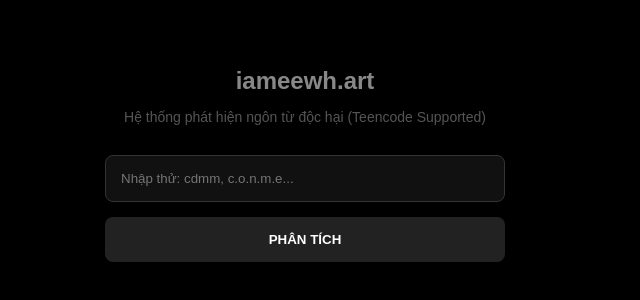
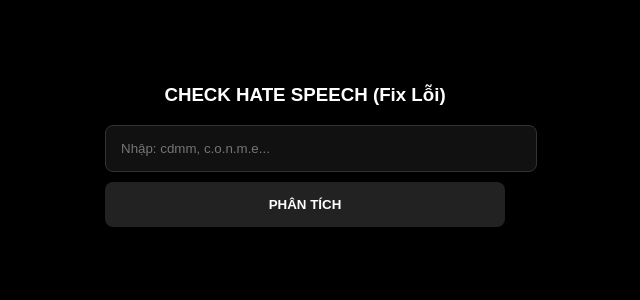
Before and after one commit to iameewh-lgtm/web-hate-speech, a website: page index.html in a window 1280 px wide. Shown: the part 234-534 px from the top of the page, without its empty margins (335-975 px from the left). Drawn offline with Linux system fonts and the light colour scheme.

Commit message:
Refactor hate speech detection HTML structure
Updated the title and improved error handling in the script.

```diff
--- a/index.html
+++ b/index.html
@@ -3,57 +3,59 @@
 <head>
     <meta charset="UTF-8">
     <meta name="viewport" content="width=device-width, initial-scale=1.0">
-    <title>AI Hate Speech Detector</title>
+    <title>AI Hate Speech Check</title>
     <style>
         body { background-color: #000; color: #fff; font-family: sans-serif; display: flex; flex-direction: column; align-items: center; justify-content: center; height: 100vh; margin: 0; }
         .container { text-align: center; width: 90%; max-width: 400px; }
-        h1 { color: #888; font-size: 24px; margin-bottom: 5px; }
-        p { color: #555; font-size: 14px; margin-bottom: 30px; }
-        input { width: 100%; padding: 15px; background: #111; border: 1px solid #333; color: #fff; border-radius: 8px; outline: none; box-sizing: border-box; }
-        button { width: 100%; padding: 15px; margin-top: 15px; background: #222; color: #fff; border: none; border-radius: 8px; cursor: pointer; font-weight: bold; }
+        input { width: 100%; padding: 15px; background: #111; border: 1px solid #333; color: #fff; border-radius: 8px; margin-bottom: 10px; }
+        button { width: 100%; padding: 15px; background: #222; color: #fff; border: none; border-radius: 8px; cursor: pointer; font-weight: bold; }
         button:hover { background: #333; }
-        #result { margin-top: 20px; font-weight: bold; }
+        #result { margin-top: 20px; font-weight: bold; min-height: 20px; }
     </style>
 </head>
 <body>
     <div class="container">
-        <h1>iameewh.art</h1>
-        <p>Hệ thống phát hiện ngôn từ độc hại (Teencode Supported)</p>
-
-        <input type="text" id="inp" placeholder="Nhập thử: cdmm, c.o.n.m.e...">
-        <button onclick="check()" id="btn">ĐANG XỬ LÝ...</button>
+        <h3>CHECK HATE SPEECH (Fix Lỗi)</h3>
+        <input type="text" id="inp" placeholder="Nhập: cdmm, c.o.n.m.e...">
+        <button onclick="check()" id="btn">PHÂN TÍCH</button>
         <div id="result"></div>
     </div>
 
     <script>
-        document.getElementById('btn').innerText = "PHÂN TÍCH";
-
         async function check() {
             const txt = document.getElementById('inp').value;
+            const res = document.getElementById('result');
             const btn = document.getElementById('btn');
-            const res = document.getElementById('result');
 
             if(!txt) return;
 
-            btn.innerText = "Đang check..."; btn.disabled = true; res.innerHTML = "";
+            btn.innerText = "Đang xử lý..."; btn.disabled = true; res.innerText = "";
 
             try {
-                // Gọi về chính server Vercel này
+                // Gọi vào file .mjs mới
                 const req = await fetch('/api/chat', {
                     method: 'POST',
                     headers: {'Content-Type': 'application/json'},
                     body: JSON.stringify({ inputs: txt })
                 });
 
+                if (!req.ok) throw new Error(`Lỗi Server: ${req.status}`);
+
                 const data = await req.json();
+
+                // Kiểm tra kỹ dữ liệu trước khi dùng để không bị lỗi "undefined"
+                if (data.error) throw new Error(data.error);
+                if (!Array.isArray(data) || !data[0]) throw new Error("API trả về dữ liệu rỗng!");
+
                 const score = data[0];
+                const label = score.label;
 
-                if (score.label === 'LABEL_2') res.innerHTML = `<span style="color:red">⛔ THÙ GHÉT (${(score.score*100).toFixed(0)}%)</span>`;
-                else if (score.label === 'LABEL_1') res.innerHTML = `<span style="color:orange">⚠️ XÚC PHẠM (${(score.score*100).toFixed(0)}%)</span>`;
+                if (label === 'LABEL_2') res.innerHTML = `<span style="color:red">⛔ THÙ GHÉT</span>`;
+                else if (label === 'LABEL_1') res.innerHTML = `<span style="color:orange">⚠️ XÚC PHẠM</span>`;
                 else res.innerHTML = `<span style="color:green">✅ AN TOÀN</span>`;
 
             } catch (e) {
-                res.innerHTML = "Lỗi hệ thống: " + e.message;
+                res.innerHTML = `<span style="color:yellow">Lỗi: ${e.message}</span>`;
             }
             btn.innerText = "PHÂN TÍCH"; btn.disabled = false;
         }
```
